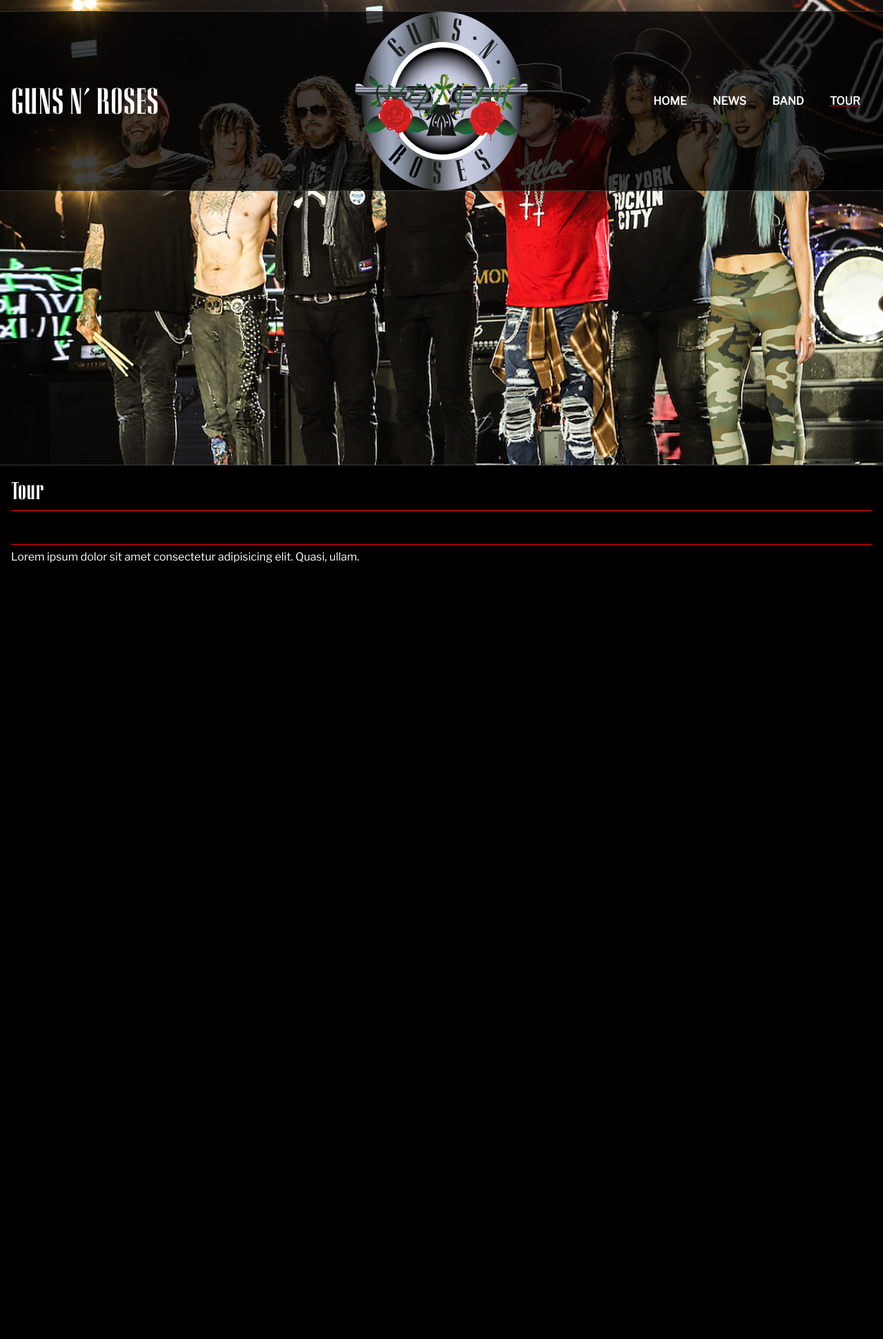
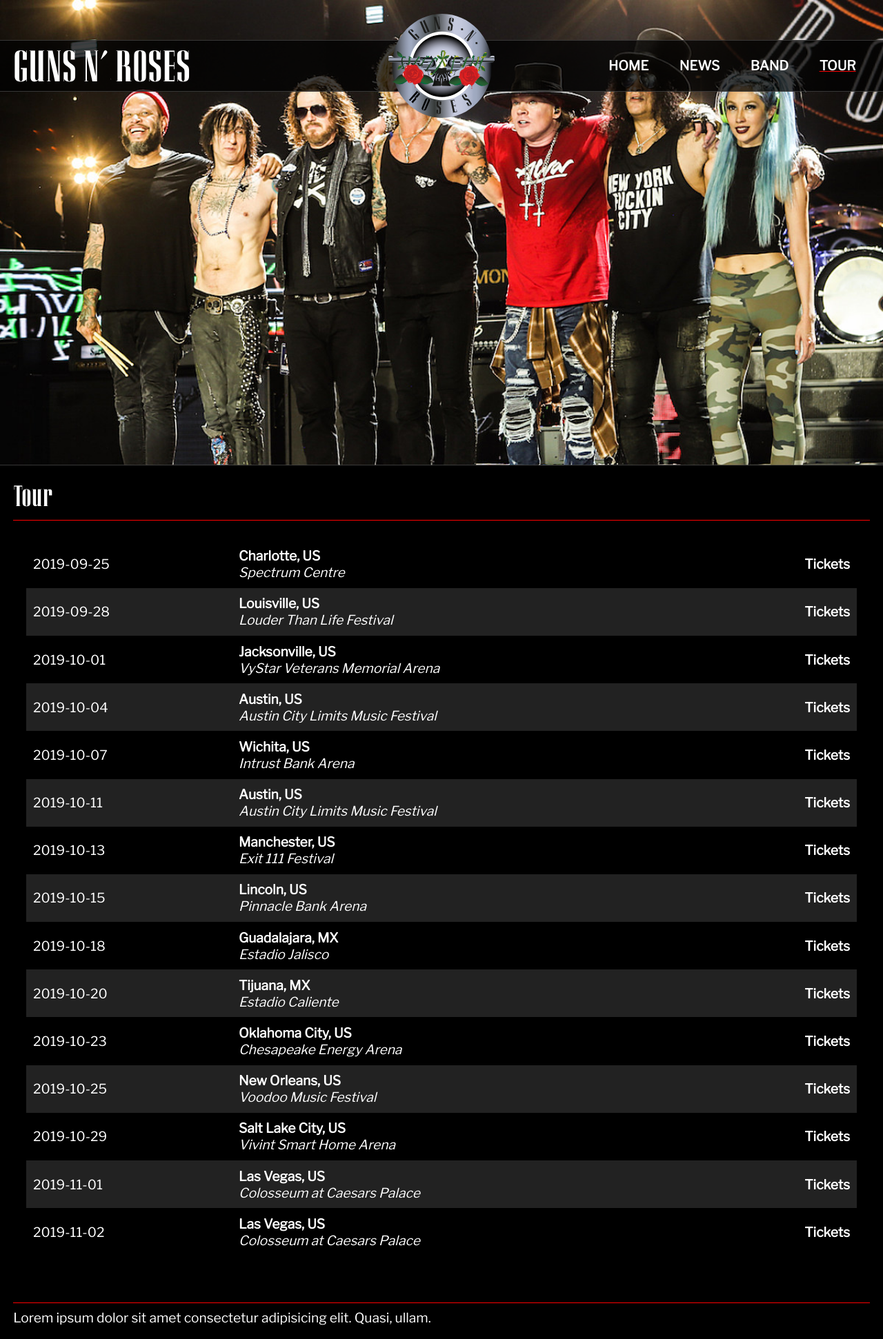
Before and after one commit to Awkes/jekyll-gnr, a Jekyll site: the page built from tour.md, in a window 1280 px wide. Shown: the whole page at 69% size. Built offline with Jekyll 4.4.1, drawn with Linux system fonts in a browser that asks for light colours; before the commit the page ends 900 px from its top, so only the background shows below that.

Commit message:
Tour layout och lite småfix

```diff
--- a/_data/nav.yml
+++ b/_data/nav.yml
@@ -1,8 +1,8 @@
 - name: Home
   link: /
 - name: News
+  link: /news.html
+- name: Band
   link: /band.html
-- name: Band
-  link: /news.html
 - name: Tour
   link: /tour.html
--- a/_data/tour.yml
+++ b/_data/tour.yml
@@ -1,3 +1,60 @@
-- date: 2019-10-12
-  city: Stockholm
-  ticketlink: /
+- date: 2019-09-25
+  city: Charlotte, US
+  venue: Spectrum Centre
+  ticketlink: #
+- date: 2019-09-28
+  city: Louisville, US
+  venue: Louder Than Life Festival
+  ticketlink: #
+- date: 2019-10-01
+  city: Jacksonville, US
+  venue: VyStar Veterans Memorial Arena
+  ticketlink: #
+- date: 2019-10-04
+  city: Austin, US
+  venue: Austin City Limits Music Festival
+  ticketlink: #
+- date: 2019-10-07
+  city: Wichita, US
+  venue: Intrust Bank Arena
+  ticketlink: #
+- date: 2019-10-11
+  city: Austin, US
+  venue: Austin City Limits Music Festival
+  ticketlink: #
+- date: 2019-10-13
+  city: Manchester, US
+  venue: Exit 111 Festival
+  ticketlink: #
+- date: 2019-10-15
+  city: Lincoln, US
+  venue: Pinnacle Bank Arena
+  ticketlink: #
+- date: 2019-10-18
+  city: Guadalajara, MX
+  venue: Estadio Jalisco
+  ticketlink: #
+- date: 2019-10-20
+  city: Tijuana, MX
+  venue: Estadio Caliente
+  ticketlink: #
+- date: 2019-10-23
+  city: Oklahoma City, US
+  venue: Chesapeake Energy Arena
+  ticketlink: #
+- date: 2019-10-25
+  city: New Orleans, US
+  venue: Voodoo Music Festival
+  ticketlink: #
+- date: 2019-10-29
+  city: Salt Lake City, US
+  venue: Vivint Smart Home Arena
+  ticketlink: #
+- date: 2019-11-01
+  city: Las Vegas, US
+  venue: Colosseum at Caesars Palace
+  ticketlink: #
+- date: 2019-11-02
+  city: Las Vegas, US
+  venue: Colosseum at Caesars Palace
+  ticketlink: #
--- a/_sass/main.scss
+++ b/_sass/main.scss
@@ -7,6 +7,7 @@
 * { box-sizing: border-box; }
 body {
   font-family: 'Libre Franklin', sans-serif;
+  font-size: 1.2em;
   background-color: #000;
   color: #fff;
   margin: 0;
@@ -41,6 +42,7 @@
 .header-image {
   height: 75vh;
   background-size: cover;
+  background-position: top center;
   border-bottom: 1px solid rgba(71, 71, 71, 0.75);
 }
 .header-top {
@@ -111,11 +113,14 @@
 }
 
 @media(min-width: 1024px) {
+  header { padding-top: 3em; }
   .header-text,.header-top nav { width: 40%; }
   .header-logo {
     display: block;
     order: 2;
     width: 20%;
     text-align: center;
+    width: 8em;
+    margin: -3em;
   }
 }
--- a/_sass/tour.scss
+++ b/_sass/tour.scss
@@ -0,0 +1,17 @@
+.tour-table {
+  width: 100%;
+  padding: 1em;
+  border-spacing: 0;
+  td {
+    text-align: left;
+    padding: 0.5em;
+    border-top: 1px solid transparent;
+    border-bottom: 1px solid transparent;
+  }
+  td:last-child { text-align: right; }
+  tr:nth-child(even) { background-color: #222; }
+  tr:hover>td {
+    border-top: 1px solid #ff0;
+    border-bottom: 1px solid #ff0;
+  }
+}
--- a/tour.md
+++ b/tour.md
@@ -6,3 +6,19 @@
 
 ## Tour
 ---
+
+<table class="tour-table">
+  <tbody>
+    {% for item in site.data.tour %}
+      <tr>
+        <td>{{item.date}}</td>
+        <td>
+          <b>{{item.city}}</b>
+          <br>
+          <i>{{item.venue}}</i>
+        </td>
+        <td><a href="{{item.ticketlink}}">Tickets</a></td>
+      </tr>
+    {% endfor %}
+  </tbody>
+</table>
```
Also changed, not shown: assets/images/logo.svg, 7 other files.
